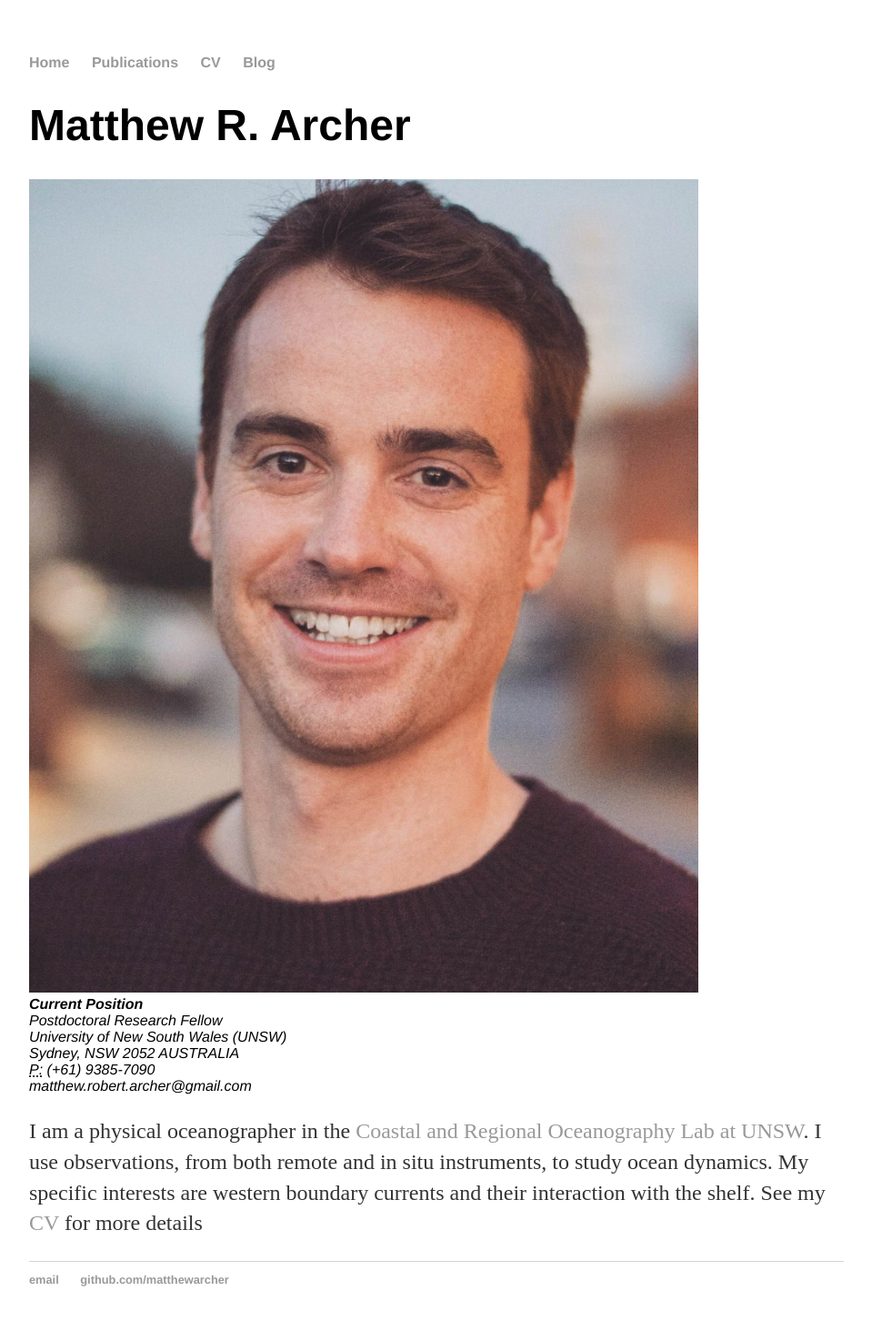
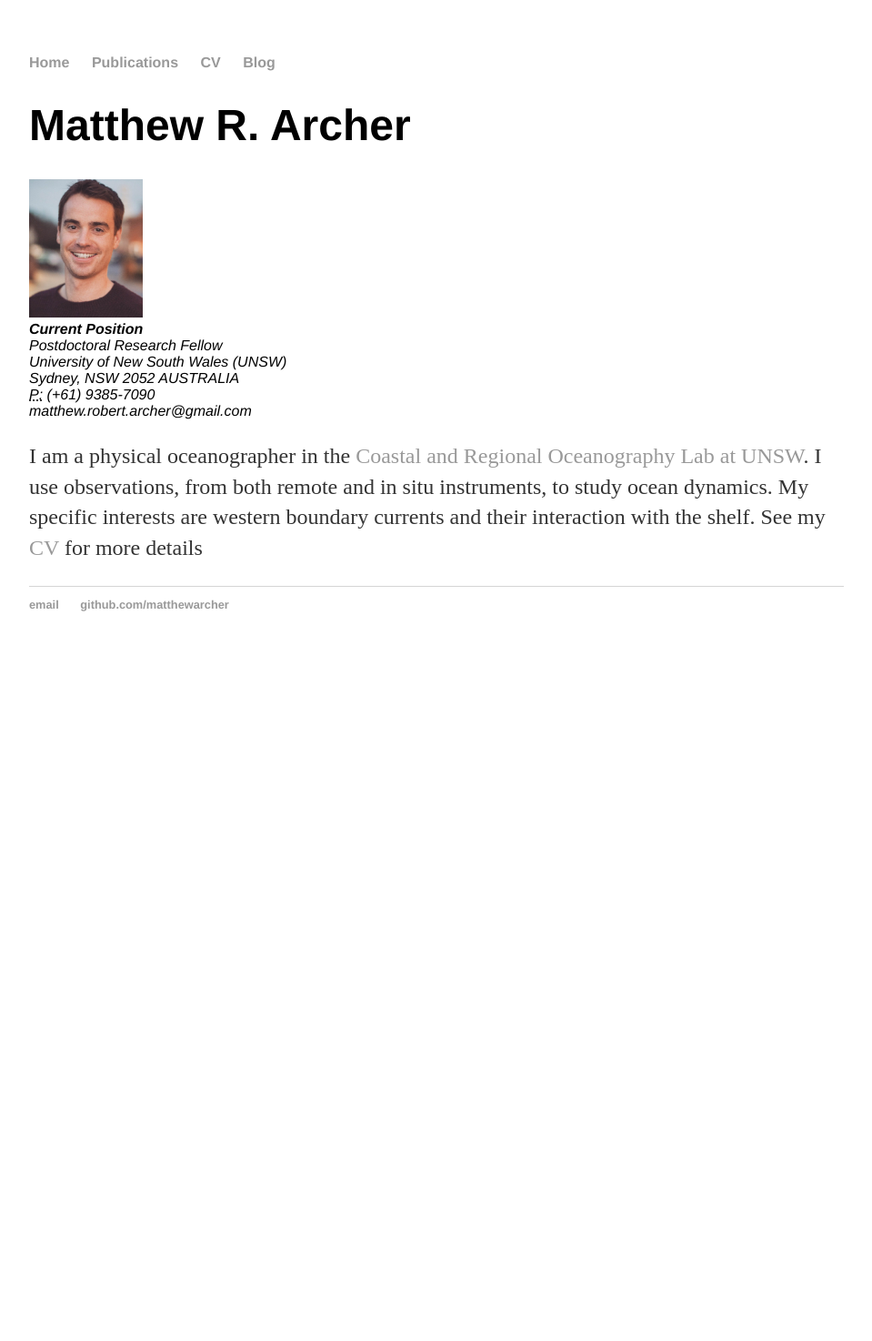
Before and after one commit to matthewarcher/matthewarcher.github.io, a Jekyll site: the page built from index.html, in a window 1280 px wide. Shown: the whole page at 91% size, without its empty margins (160-1119 px from the left). Built offline with Jekyll 4.4.1, drawn with Linux system fonts in a browser that asks for light colours; after the commit the page ends 900 px from its top, so only the background shows below that.

Commit message:
Update index.html

```diff
--- a/index.html
+++ b/index.html
@@ -7,7 +7,7 @@
 	<h1>Matthew R. Archer</h1>
 
 	<!--<div class="col-md-4 hidden-xs hidden-sm"><br><hr></div>-->
-        <div class="img-circle" style="padding-bottom: 0px"><img src="/Profile_Pic_1mb.PNG" style="width:height:200px;"></div>
+        <div class="img-circle" style="padding-bottom: 0px"><img src="/Profile_Pic_1mb.PNG" style="width:125px;"></div>
 
 	<address><font face="helvetica">
 	<strong>Current Position</strong><br>
```
